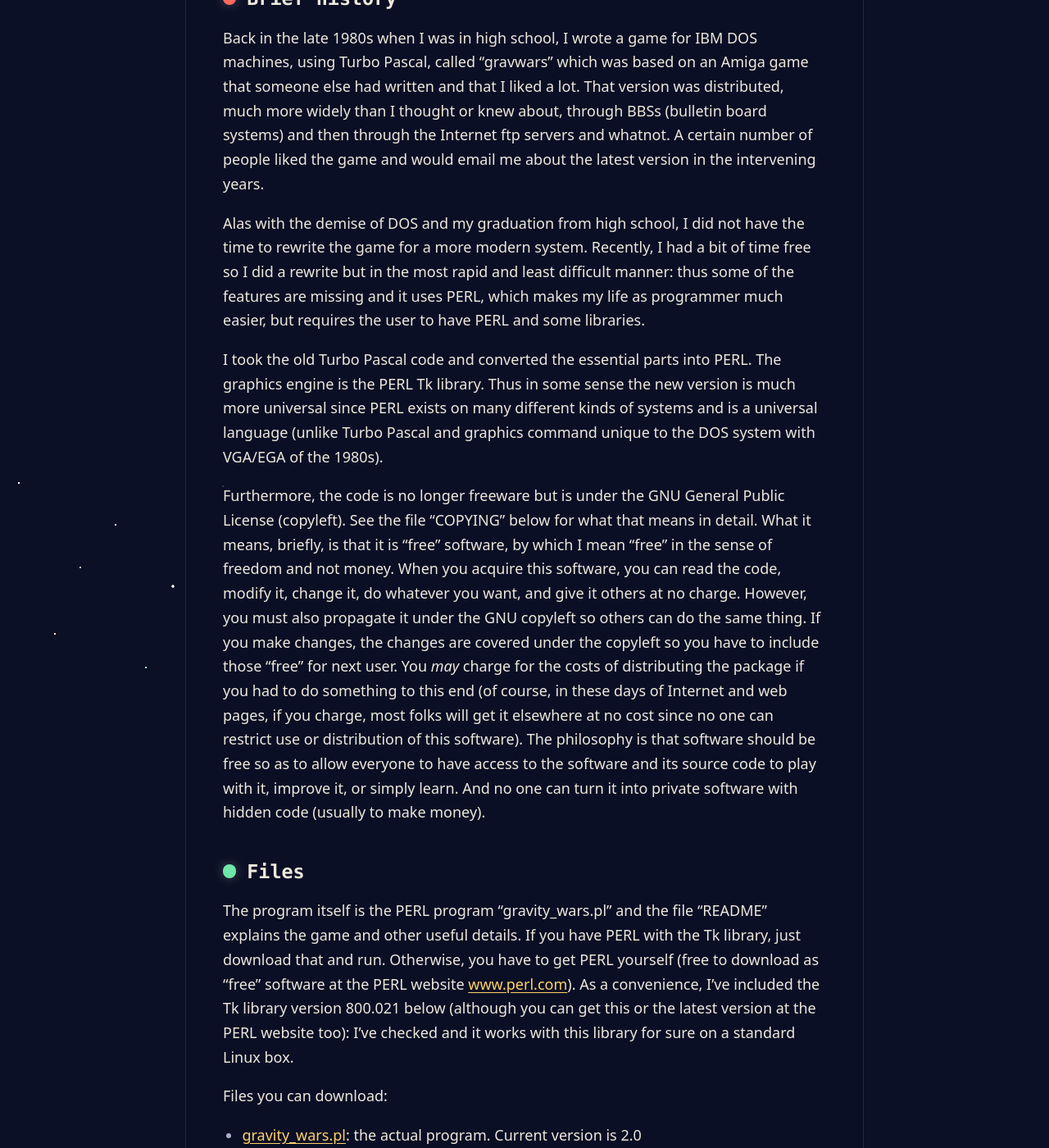
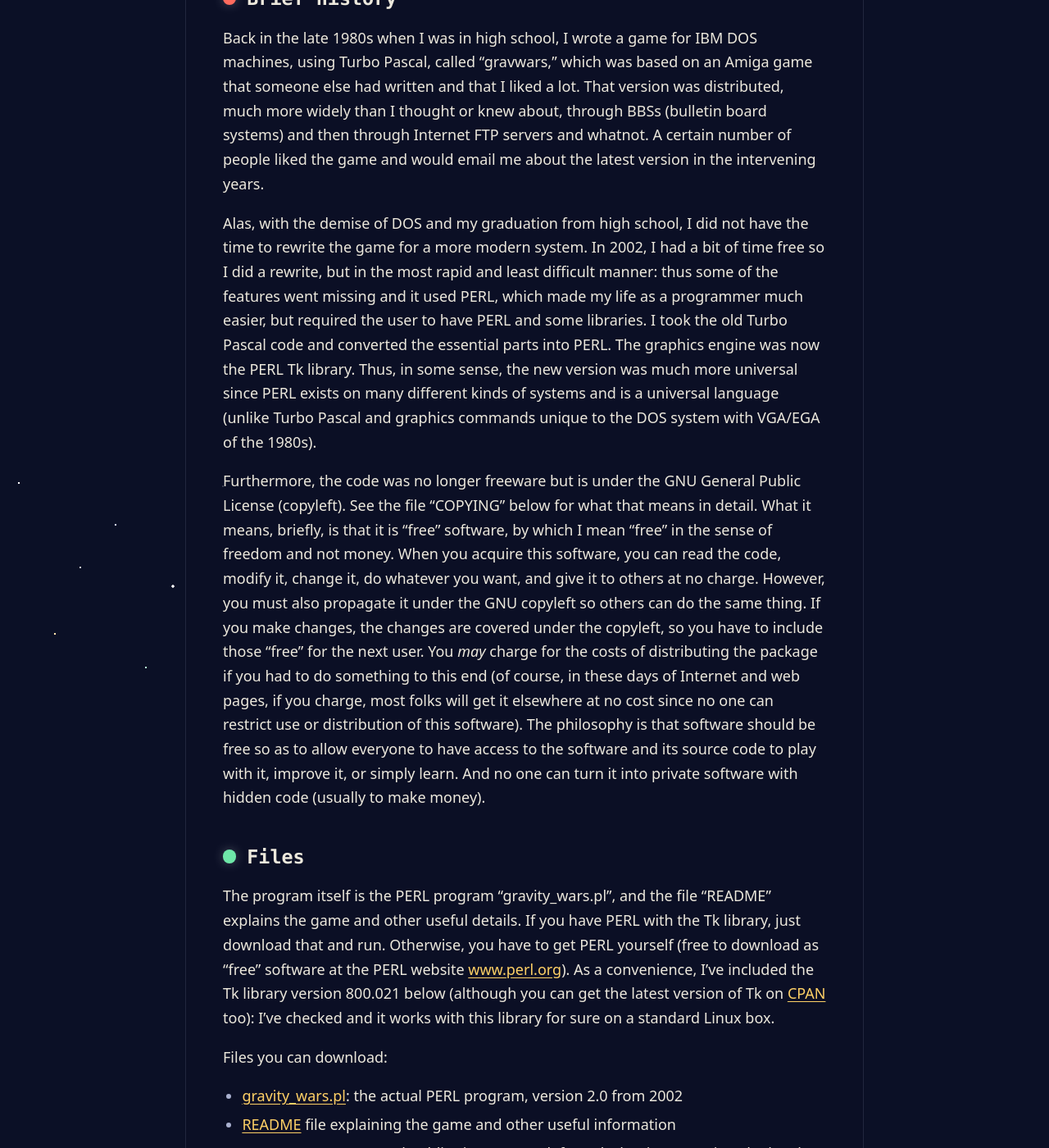
Before and after one commit to sohrabismail-beigi/sohrab_personal_website, a Jekyll site: the page built from gravity-wars/index.md, in a window 1280 px wide and 1400 px high, scrolled down 348 px. Shown: the whole window at 82% size. Built offline with Jekyll 4.4.1, drawn with Linux system fonts in a browser that asks for light colours; some of the changed text lies outside the part shown.

Commit message:
Revise Gravity Wars history and proofread the whole site
- Gravity Wars page: new history text, updated file and Grav Wars
  descriptions, expanded "Get in touch and/or what to do" section,
  grammar and punctuation fixes, Perl download and CPAN links
- Home page: Latin list description, link wording, PERL naming
- Latin list: fix English typos, Latin spellings, translation slips,
  and run-together ligature words; rebuild the PDF from the source
- Game README: fix four typos

Co-Authored-By: Claude Opus 5.5 <noreply@anthropic.com>

```diff
--- a/gravity-wars/index.md
+++ b/gravity-wars/index.md
@@ -1,6 +1,6 @@
 ---
 title: Gravity Wars
-description: A two-player space game, first written in Turbo Pascal in 1989 and rewritten in Perl/Tk in 2002.
+description: A two-player space game, first written in Turbo Pascal in 1989 and rewritten in PERL/Tk in 2002.
 ---
 
 # Gravity Wars
@@ -9,32 +9,32 @@ Two spaceships, a handful of planets, and Newtonian gravity: players take turns
 
 ## Brief history
 
-Back in the late 1980s when I was in high school, I wrote a game for IBM DOS machines, using Turbo Pascal, called "gravwars" which was based on an Amiga game that someone else had written and that I liked a lot. That version was distributed, much more widely than I thought or knew about, through BBSs (bulletin board systems) and then through the Internet ftp servers and whatnot. A certain number of people liked the game and would email me about the latest version in the intervening years.
+Back in the late 1980s when I was in high school, I wrote a game for IBM DOS machines, using Turbo Pascal, called "gravwars," which was based on an Amiga game that someone else had written and that I liked a lot. That version was distributed, much more widely than I thought or knew about, through BBSs (bulletin board systems) and then through Internet FTP servers and whatnot. A certain number of people liked the game and would email me about the latest version in the intervening years.
 
-Alas with the demise of DOS and my graduation from high school, I did not have the time to rewrite the game for a more modern system. Recently, I had a bit of time free so I did a rewrite but in the most rapid and least difficult manner: thus some of the features are missing and it uses PERL, which makes my life as programmer much easier, but requires the user to have PERL and some libraries.
+Alas, with the demise of DOS and my graduation from high school, I did not have the time to rewrite the game for a more modern system. In 2002, I had a bit of time free so I did a rewrite, but in the most rapid and least difficult manner: thus some of the features went missing and it used PERL, which made my life as a programmer much easier, but required the user to have PERL and some libraries. I took the old Turbo Pascal code and converted the essential parts into PERL. The graphics engine was now the PERL Tk library. Thus, in some sense, the new version was much more universal since PERL exists on many different kinds of systems and is a universal language (unlike Turbo Pascal and graphics commands unique to the DOS system with VGA/EGA of the 1980s).
 
-I took the old Turbo Pascal code and converted the essential parts into PERL. The graphics engine is the PERL Tk library. Thus in some sense the new version is much more universal since PERL exists on many different kinds of systems and is a universal language (unlike Turbo Pascal and graphics command unique to the DOS system with VGA/EGA of the 1980s).
-
-Furthermore, the code is no longer freeware but is under the GNU General Public License (copyleft). See the file "COPYING" below for what that means in detail. What it means, briefly, is that it is "free" software, by which I mean "free" in the sense of freedom and not money. When you acquire this software, you can read the code, modify it, change it, do whatever you want, and give it others at no charge. However, you must also propagate it under the GNU copyleft so others can do the same thing. If you make changes, the changes are covered under the copyleft so you have to include those "free" for next user. You *may* charge for the costs of distributing the package if you had to do something to this end (of course, in these days of Internet and web pages, if you charge, most folks will get it elsewhere at no cost since no one can restrict use or distribution of this software). The philosophy is that software should be free so as to allow everyone to have access to the software and its source code to play with it, improve it, or simply learn. And no one can turn it into private software with hidden code (usually to make money).
+Furthermore, the code was no longer freeware but is under the GNU General Public License (copyleft). See the file "COPYING" below for what that means in detail. What it means, briefly, is that it is "free" software, by which I mean "free" in the sense of freedom and not money. When you acquire this software, you can read the code, modify it, change it, do whatever you want, and give it to others at no charge. However, you must also propagate it under the GNU copyleft so others can do the same thing. If you make changes, the changes are covered under the copyleft, so you have to include those "free" for the next user. You *may* charge for the costs of distributing the package if you had to do something to this end (of course, in these days of Internet and web pages, if you charge, most folks will get it elsewhere at no cost since no one can restrict use or distribution of this software). The philosophy is that software should be free so as to allow everyone to have access to the software and its source code to play with it, improve it, or simply learn. And no one can turn it into private software with hidden code (usually to make money).
 
 ## Files
 
-The program itself is the PERL program "gravity_wars.pl" and the file "README" explains the game and other useful details. If you have PERL with the Tk library, just download that and run. Otherwise, you have to get PERL yourself (free to download as "free" software at the PERL website [www.perl.com](https://www.perl.com)). As a convenience, I've included the Tk library version 800.021 below (although you can get this or the latest version at the PERL website too): I've checked and it works with this library for sure on a standard Linux box.
+The program itself is the PERL program "gravity_wars.pl", and the file "README" explains the game and other useful details. If you have PERL with the Tk library, just download that and run. Otherwise, you have to get PERL yourself (free to download as "free" software at the PERL website [www.perl.org](https://www.perl.org/get.html)). As a convenience, I've included the Tk library version 800.021 below (although you can get the latest version of Tk on [CPAN](https://metacpan.org/dist/Tk) too): I've checked and it works with this library for sure on a standard Linux box.
 
 Files you can download:
 
-- [gravity_wars.pl](gravity_wars.pl): the actual program. Current version is 2.0
+- [gravity_wars.pl](gravity_wars.pl): the actual PERL program, version 2.0 from 2002
 - [README](README.txt) file explaining the game and other useful information
-- [COPYING](COPYING.txt): GNU General Public License (copyleft) and what it means; i.e. the legal terms and obligations involved with this software
-- [Tk800.021.tar.gz](Tk800.021.tar.gz): Tk PERL library for the graphics used in the program (latest version of Tk can be found at the PERL website under Downloads [www.perl.com](https://www.perl.com))
-- [gwarorig.zip](gwarorig.zip): this is the original IBM DOS Turbo Pascal distribution as found on the web (on ftp game download servers) courtesy of the Internet community as I had lost the original sources myself. Thanks to all those folks out there keeping backups and mirrors! It is mostly of historical value but it might work for someone out there. Or you can read it and write your own version and/or incorporate more features in the old one into the PERL version.
+- [COPYING](COPYING.txt): GNU General Public License (copyleft) and what it means; i.e., the legal terms and obligations involved with this software
+- [Tk800.021.tar.gz](Tk800.021.tar.gz): PERL Tk library for the graphics used in the program (the latest version of Tk can be found on CPAN at [metacpan.org/dist/Tk](https://metacpan.org/dist/Tk))
+- [gwarorig.zip](gwarorig.zip): this is the original IBM DOS Turbo Pascal distribution as found on the web (on FTP game download servers), courtesy of the Internet community, as I had lost the original sources myself. Thanks to all those folks out there keeping backups and mirrors! It is mostly of historical value, but it might work for someone out there. Or you can read it and write your own version and/or incorporate more features in the old one into the PERL version.
 
 ## Gravity Wars elsewhere
 
-- [Grav Wars](https://www.gravwars.com/): a really great new implementation by others that you can play right in your browser, on a computer or a phone.
+- [Grav Wars](https://www.gravwars.com/): a really great new implementation by someone else that you can play right in your browser, on a computer or a phone. Kudos for doing this!
 - [MobyGames](https://www.mobygames.com/game/62124/gravity-wars/): a brief description of the game, with old images of what it looked like.
 - [LaunchBox Games Database](https://gamesdb.launchbox-app.com/games/details/91624-gravity-wars): another brief description, with screenshots of the original DOS version.
 
-## Get in touch
+## Get in touch and/or what to do
 
-Feel free to email me at [sohrab.ismail-beigi@yale.edu](mailto:sohrab.ismail-beigi@yale.edu) with comments, historical corrections, or stories you have about the game.
+Feel free to email me at [sohrab.ismail-beigi@yale.edu](mailto:sohrab.ismail-beigi@yale.edu) with comments, historical corrections, or stories you have about the game. I would love to hear from you if you have thoughts, testimonials, etc.
+
+Also, if you feel inspired, make your own free version and share it with the world. I'm happy to list your version here with a link. If you found playing the game fun and want to do something, make a new variant or version and give back!
```
Also changed, not shown: index.md (+3 -3 lines), gravity-wars/README.txt, 2 other files.
